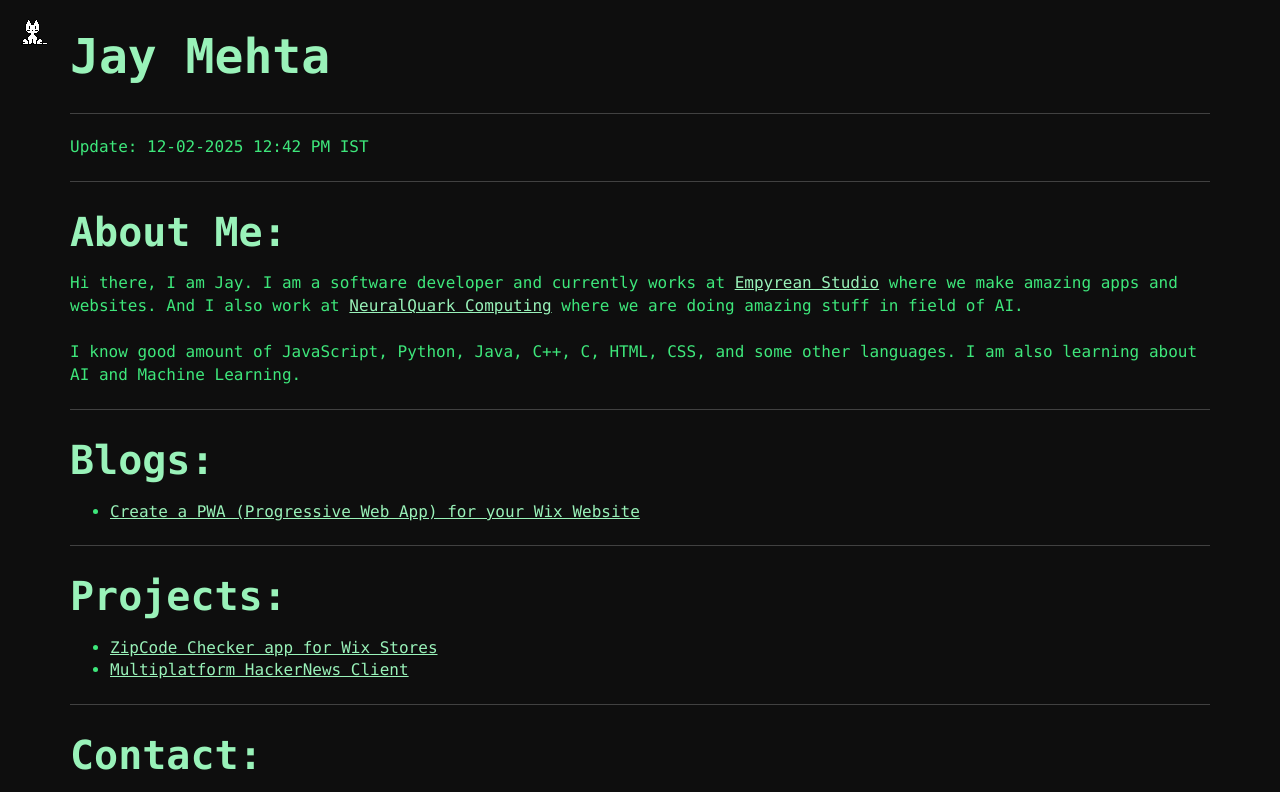
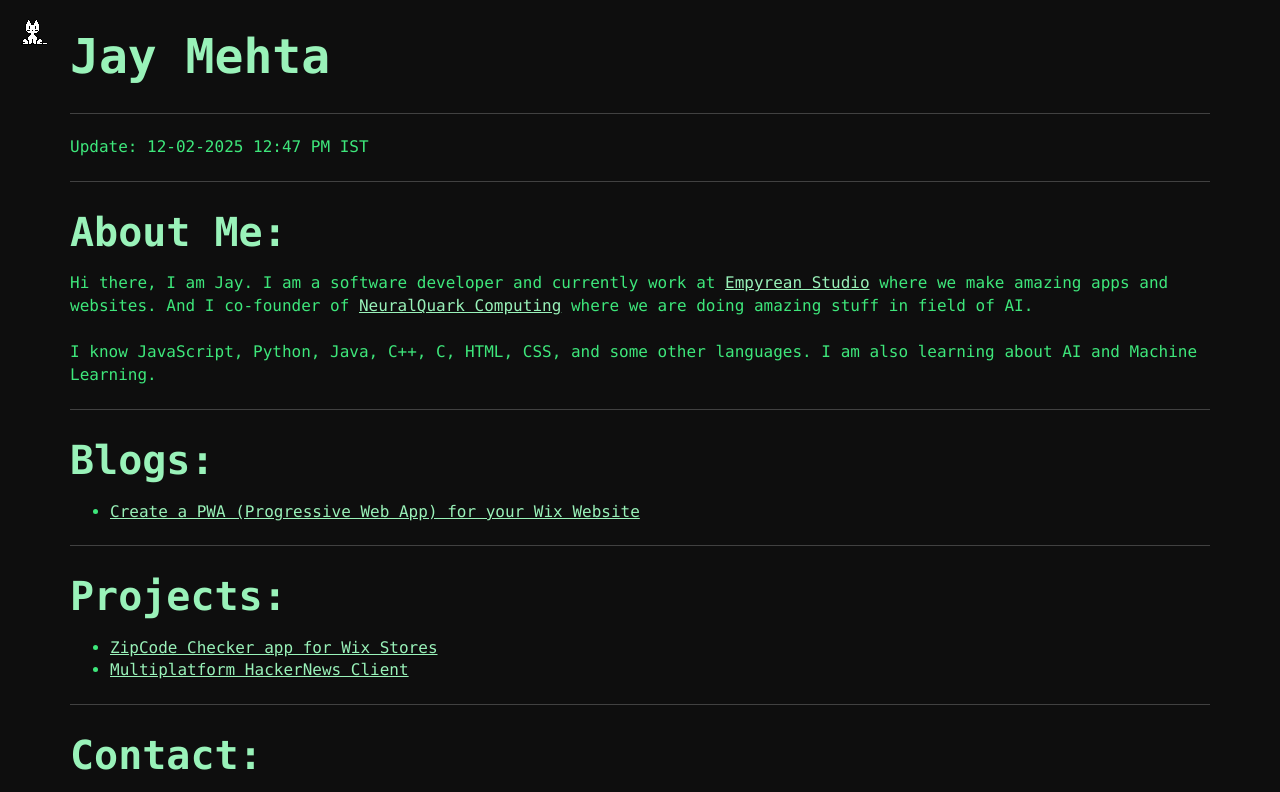
Before and after one commit to thisisjaymehta/thisisjaymehta.github.io, a plain HTML site: page index.html in a window 1280 px wide. Shown: the top 792 px of the page. Drawn offline with Linux system fonts and the light colour scheme.

Commit message:
grammar fix

```diff
--- a/index.html
+++ b/index.html
@@ -12,19 +12,19 @@
   <main class="container">
     <h1>Jay Mehta</h1>
     <hr />
-    <p>Update: 12-02-2025 12:42 PM IST</p>
+    <p>Update: 12-02-2025 12:47 PM IST</p>
     <hr />
 
     <h2 id="about">About Me:</h2>
     <p>
-      Hi there, I am Jay. I am a software developer and currently works at <a
-        href="https://empyreanstudio.com/">Empyrean Studio</a> where we make amazing apps and websites. And I also work
-      at <a href="https://www.neuralquark.com/">NeuralQuark Computing</a> where we are doing amazing stuff in field of
+      Hi there, I am Jay. I am a software developer and currently work at <a href="https://empyreanstudio.com/">Empyrean
+        Studio</a> where we make amazing apps and websites. And I co-founder of <a
+        href="https://www.neuralquark.com/">NeuralQuark Computing</a> where we are doing amazing stuff in field of
       AI.
     </p>
 
     <p>
-      I know good amount of JavaScript, Python, Java, C++, C, HTML, CSS, and some other languages. I am also learning
+      I know JavaScript, Python, Java, C++, C, HTML, CSS, and some other languages. I am also learning
       about AI and Machine Learning.
     </p>
 
```
